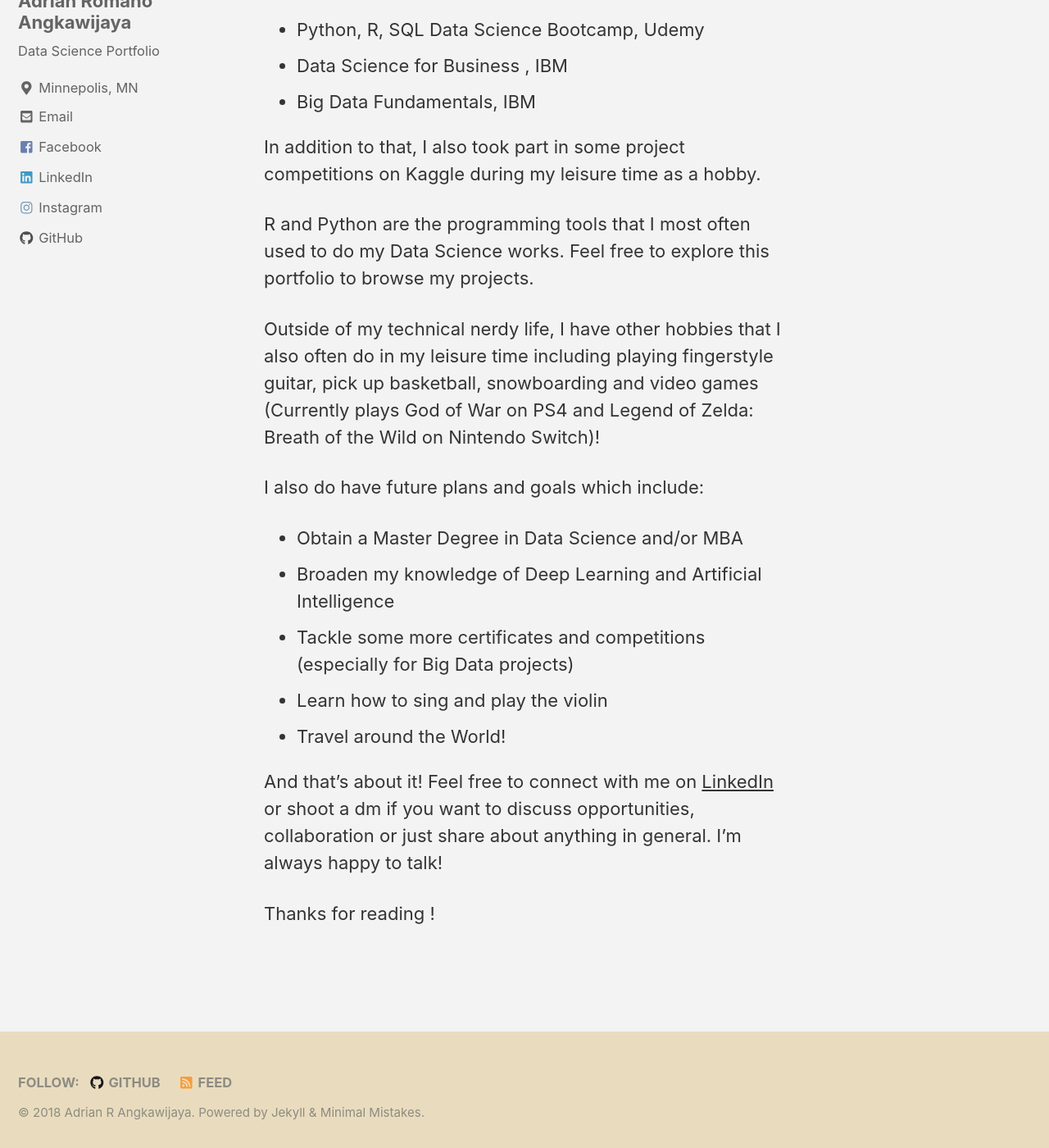
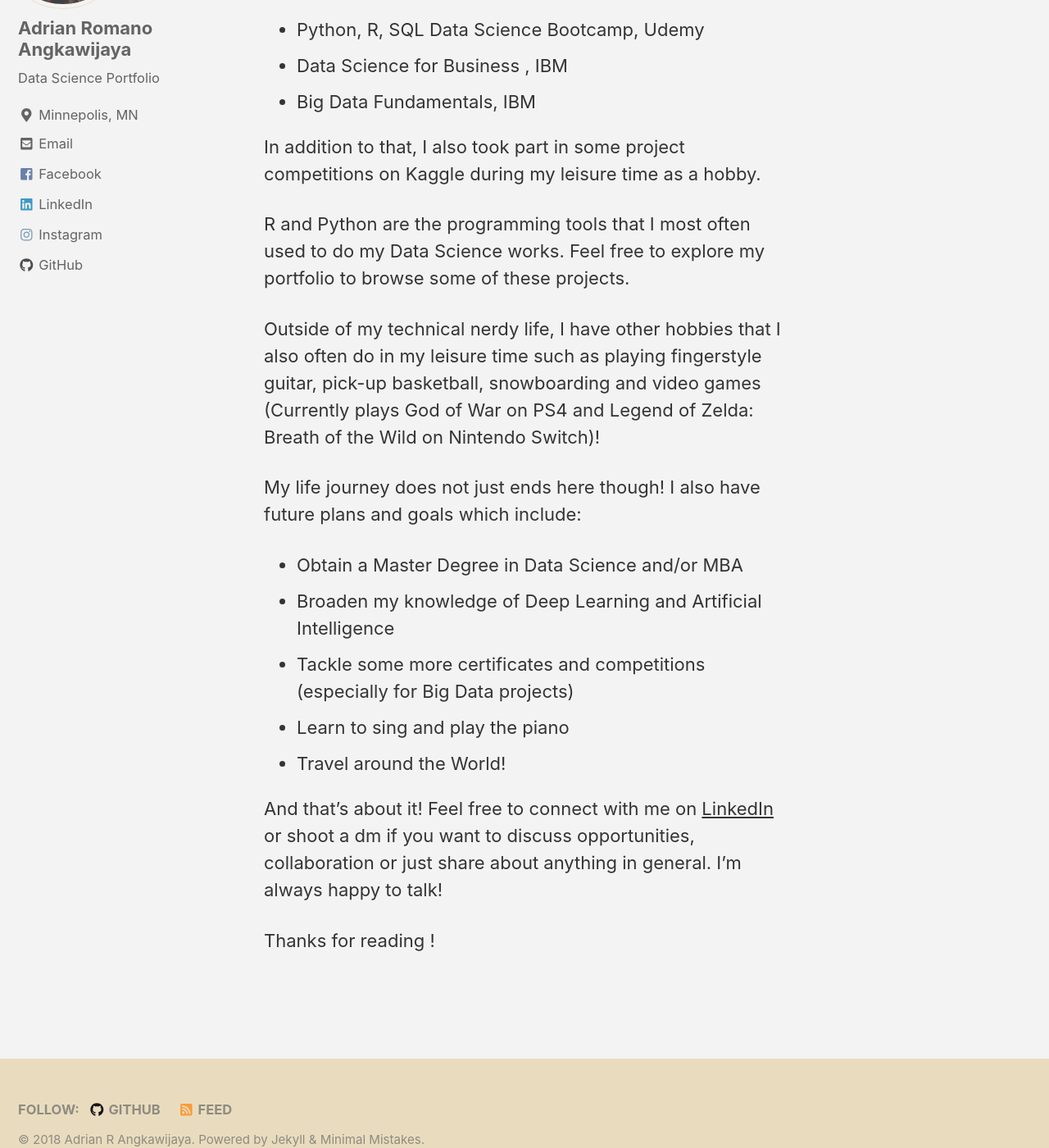
Before and after one commit to adrianromano/adrianromano.github.io, a Jekyll site: the page built from _pages/about.md, in a window 1280 px wide and 1400 px high, scrolled down 1688 px. Shown: the whole window at 82% size. Built offline with Jekyll 4.4.1, drawn with Linux system fonts in a browser that asks for light colours; nearby versions of some CDN libraries.

Commit message:
new gith

```diff
--- a/_pages/about.md
+++ b/_pages/about.md
@@ -23,16 +23,16 @@
 
 In addition to that, I also took part in some project competitions on Kaggle during my leisure time as a hobby.
 
-R and Python are the programming tools that I most often used to do my Data Science works. Feel free to explore this portfolio to browse my projects.
+R and Python are the programming tools that I most often used to do my Data Science works. Feel free to explore my portfolio to browse some of these projects.
 
-Outside of my technical nerdy life, I have other hobbies that I also often do in my leisure time including playing fingerstyle guitar, pick up basketball, snowboarding and video games (Currently plays God of War on PS4 and Legend of Zelda: Breath of the Wild on Nintendo Switch)!
+Outside of my technical nerdy life, I have other hobbies that I also often do in my leisure time such as playing fingerstyle guitar, pick-up basketball, snowboarding and video games (Currently plays God of War on PS4 and Legend of Zelda: Breath of the Wild on Nintendo Switch)!
 
-I also do have future plans and goals which include:
+My life journey does not just ends here though! I also have future plans and goals which include:
 
 - Obtain a Master Degree in Data Science and/or MBA
 - Broaden my knowledge of Deep Learning and Artificial Intelligence
 - Tackle some more certificates and competitions (especially for Big Data projects)
-- Learn how to sing and play the violin
+- Learn to sing and play the piano
 - Travel around the World!
 
 And that’s about it! Feel free to connect with me on [LinkedIn](https://www.linkedin.com/in/adrian-r-angkawijaya-717b53161/) or shoot a dm if you want to discuss opportunities, collaboration or just share about anything in general. I’m always happy to talk!
```
